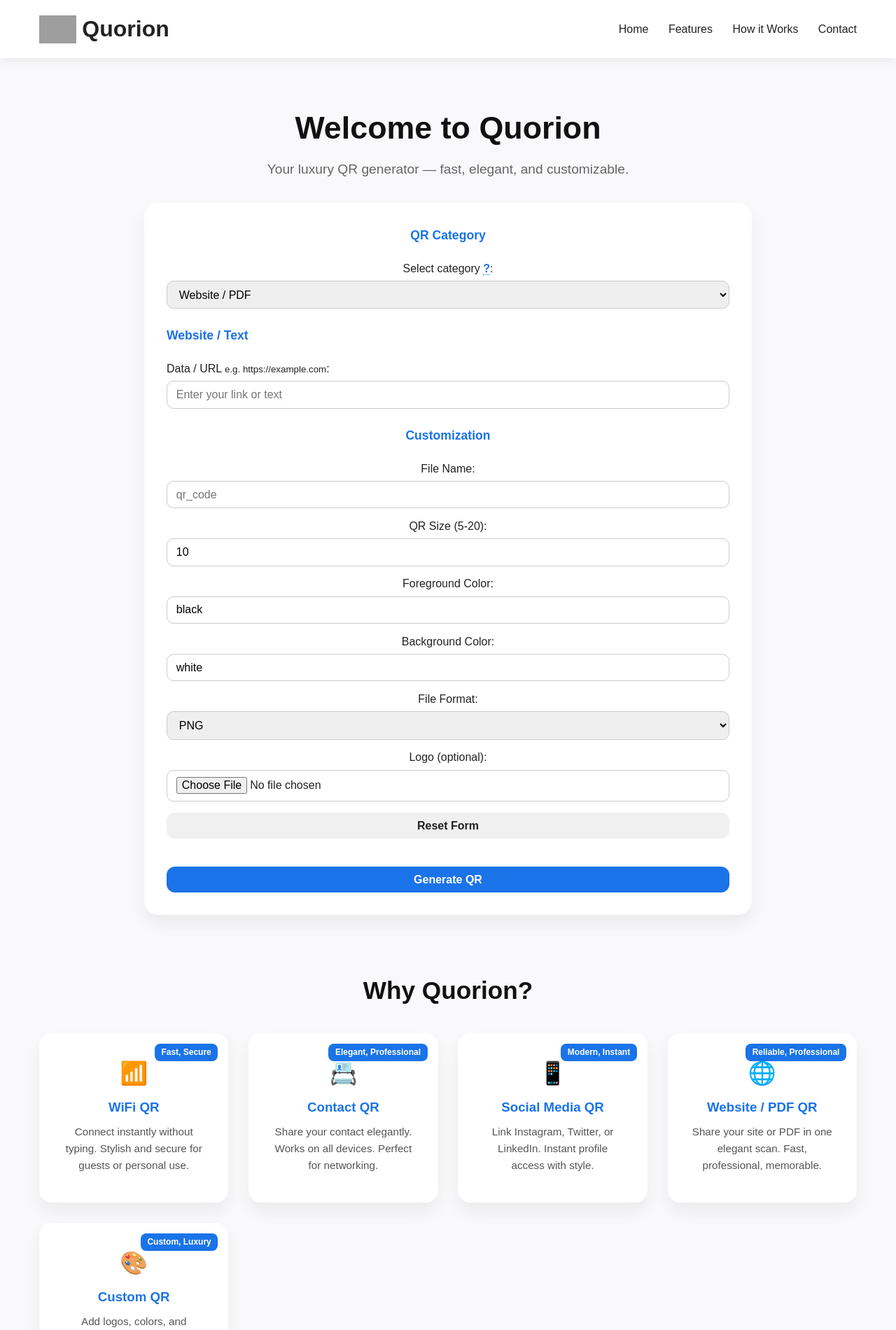
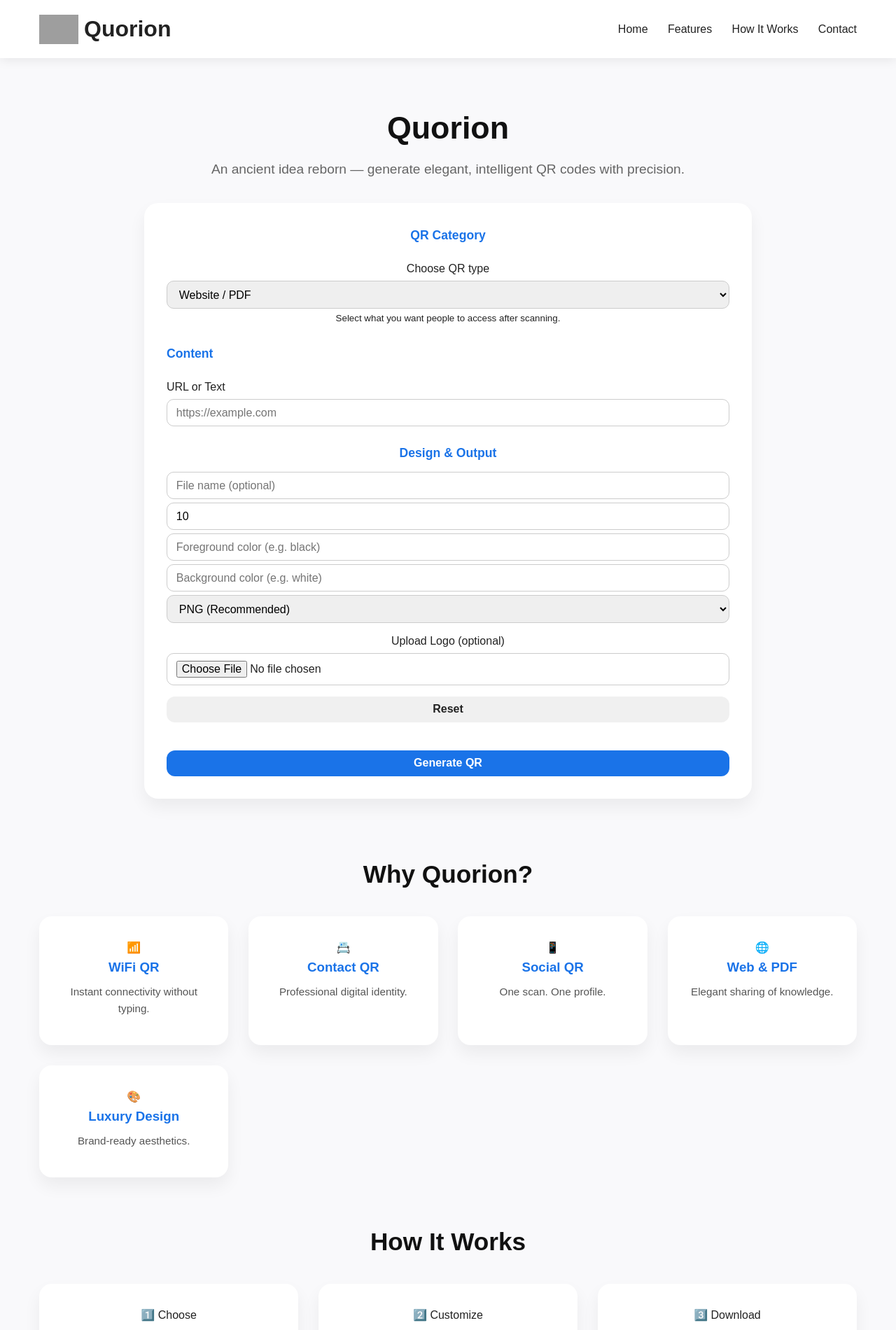
Before and after one commit to SreekaraPenugonda/QUORION, a Flask app: page / in a window 1280 px wide. Shown: the top 1900 px of the page at 70% size. Run offline with Flask 3, Linux system fonts and the light colour scheme; grey boxes are pictures that could not be loaded.

Commit message:
Update index.html with new title and meta tags

```diff
--- a/templates/index.html
+++ b/templates/index.html
@@ -2,182 +2,220 @@
 <html lang="en">
 <head>
 <meta charset="UTF-8">
-<title>Quorion - Decode, Connect, Transform</title>
+
+<title>Quorion — Ancient Precision. Modern Connection.</title>
+
 <meta name="viewport" content="width=device-width, initial-scale=1.0">
+<meta name="description" content="Quorion is a luxury QR generator inspired by ancient knowledge and modern design. Create WiFi, Contact, Social, and Custom QR codes instantly.">
+<meta name="keywords" content="QR Generator, Luxury QR, WiFi QR, Contact QR, Social QR, Custom QR">
+<meta name="author" content="Quorion">
 
-<link rel="stylesheet" href="{{ url_for('static', filename='css/style.css') }}">
+<!-- Open Graph -->
+<meta property="og:title" content="Quorion — Luxury QR Generator">
+<meta property="og:description" content="Decode. Connect. Transform. Premium QR experiences.">
+<meta property="og:type" content="website">
 
-<!-- Smooth Scroll for nav -->
+<!-- Styles -->
+<link rel="stylesheet" href="style.css">
+
+<!-- Smooth Scroll -->
 <script>
-document.addEventListener("DOMContentLoaded", function(){
-  document.querySelectorAll('nav a').forEach(anchor=>{
-    anchor.addEventListener('click',function(e){
+document.addEventListener("DOMContentLoaded", () => {
+  document.querySelectorAll('nav a[href^="#"]').forEach(anchor => {
+    anchor.addEventListener('click', e => {
       e.preventDefault();
-      document.querySelector(this.getAttribute('href')).scrollIntoView({behavior:'smooth'});
+      document.querySelector(anchor.getAttribute('href')).scrollIntoView({ behavior: 'smooth' });
     });
   });
 });
 </script>
+</head>
 
-</head>
 <body>
 
-<!-- HEADER -->
-<header>
+<header role="banner">
   <div class="nav-container">
-    <div class="brand"><img src="{{ url_for('static', filename='images/logo.png') }}" alt="Quorion Logo" height="40"> Quorion</div>
-    <nav>
-        <a href="#">Home</a>
+    <div class="brand" aria-label="Quorion brand">
+      <img src="/static/images/logo.png" alt="Quorion ancient symbol logo" height="42" loading="lazy">
+      <span>Quorion</span>
+    </div>
+
+    <nav role="navigation" aria-label="Main navigation">
+      <a href="#home">Home</a>
       <a href="#features">Features</a>
-        <a href="#howitworks">How it Works</a>
+      <a href="#howitworks">How It Works</a>
       <a href="#contact">Contact</a>
     </nav>
   </div>
 </header>
 
 <noscript>
-<p style="text-align:center; color:red;">JavaScript is required for full functionality. Please enable JS.</p>
+  <p class="noscript-warning">
+    JavaScript is required to generate QR previews. Please enable it for full experience.
+  </p>
 </noscript>
 
-<!-- HERO / QR GENERATOR -->
-<section class="hero">
-<h1 class="animated-text">Welcome to Quorion</h1>
-<p>Your luxury QR generator — fast, elegant, and customizable.</p>
+<main id="home">
 
-<div class="qr-generator">
-<form method="post" enctype="multipart/form-data">
+<!-- HERO -->
+<section class="hero" aria-labelledby="hero-title">
+  <h1 id="hero-title" class="animated-text">Quorion</h1>
+  <p class="hero-subtitle">
+    An ancient idea reborn — generate elegant, intelligent QR codes with precision.
+  </p>
+
+  <div class="qr-generator" role="form" aria-label="QR Generator Form">
+
+  <form method="post" enctype="multipart/form-data" autocomplete="on">
+
     <!-- CATEGORY -->
     <fieldset>
       <legend>QR Category</legend>
-    <label for="category">Select category <span title="Choose the type of QR you want to generate">?</span>:</label>
-    <select name="category" id="category" onchange="showFields()" required>
+
+      <label for="category">Choose QR type</label>
+      <select id="category" name="category" onchange="showFields()" required>
         <option value="website">Website / PDF</option>
         <option value="wifi">WiFi</option>
         <option value="social">Social Media</option>
         <option value="contact">Contact</option>
         <option value="text">Plain Text</option>
       </select>
+
+      <small class="hint">Select what you want people to access after scanning.</small>
     </fieldset>
 
-  <!-- DYNAMIC FIELDS -->
+    <!-- DYNAMIC DATA -->
     <fieldset class="dynamic" id="data_field">
-    <legend>Website / Text</legend>
-    <label>Data / URL <small>e.g. https://example.com</small>:</label>
-    <input type="text" name="data" placeholder="Enter your link or text" required>
+      <legend>Content</legend>
+      <label for="data">URL or Text</label>
+      <input id="data" type="text" name="data" placeholder="https://example.com" required>
     </fieldset>
 
     <fieldset class="dynamic" id="wifi_fields">
-    <legend>WiFi QR</legend>
-    <label>SSID:</label><input type="text" name="ssid" placeholder="MyWiFi">
-    <label>Password:</label><input type="text" name="password" placeholder="******">
-    <label>Security:</label>
+      <legend>WiFi Details</legend>
+      <input type="text" name="ssid" placeholder="Network Name (SSID)">
+      <input type="text" name="password" placeholder="WiFi Password">
       <select name="security">
-      <option value="WPA">WPA</option>
+        <option value="WPA">WPA / WPA2</option>
         <option value="WEP">WEP</option>
-      <option value="NONE">None</option>
+        <option value="NONE">Open Network</option>
       </select>
     </fieldset>
 
     <fieldset class="dynamic" id="contact_fields">
-    <legend>Contact QR</legend>
-    <label>Name:</label><input type="text" name="name" placeholder="John Doe">
-    <label>Phone:</label><input type="text" name="phone" placeholder="+1234567890">
-    <label>Email:</label><input type="email" name="email" placeholder="you@example.com">
+      <legend>Contact Details</legend>
+      <input type="text" name="name" placeholder="Full Name">
+      <input type="tel" name="phone" placeholder="+91XXXXXXXXXX">
+      <input type="email" name="email" placeholder="email@example.com">
     </fieldset>
 
     <fieldset class="dynamic" id="social_fields">
-    <legend>Social Media QR</legend>
-    <label>Platform:</label>
+      <legend>Social Profile</legend>
       <select name="platform">
         <option value="instagram">Instagram</option>
-      <option value="twitter">Twitter</option>
+        <option value="twitter">Twitter (X)</option>
         <option value="linkedin">LinkedIn</option>
       </select>
-    <label>Username:</label><input type="text" name="username" placeholder="@yourhandle">
+      <input type="text" name="username" placeholder="@username">
     </fieldset>
 
     <!-- CUSTOMIZATION -->
     <fieldset>
-    <legend>Customization</legend>
-    <label>File Name:</label><input type="text" name="filename" placeholder="qr_code">
-    <label>QR Size (5-20):</label><input type="number" name="size" value="10" min="5" max="20">
-    <label>Foreground Color:</label><input type="text" name="fill_color" value="black">
-    <label>Background Color:</label><input type="text" name="back_color" value="white">
-    <label>File Format:</label>
+      <legend>Design & Output</legend>
+
+      <input type="text" name="filename" placeholder="File name (optional)">
+      <input type="number" name="size" min="5" max="20" value="10">
+      <input type="text" name="fill_color" placeholder="Foreground color (e.g. black)">
+      <input type="text" name="back_color" placeholder="Background color (e.g. white)">
+
       <select name="file_format">
-      <option value="png">PNG</option>
+        <option value="png">PNG (Recommended)</option>
         <option value="jpg">JPG</option>
       </select>
-    <label>Logo (optional):</label>
+
+      <label>
+        Upload Logo (optional)
         <input type="file" name="logo" accept="image/*">
-    <button type="reset" class="btn-secondary">Reset Form</button>
+      </label>
+
+      <button type="reset" class="btn-secondary">Reset</button>
     </fieldset>
 
     <button type="submit" class="btn-primary">Generate QR</button>
+
   </form>
 
   <!-- PREVIEW -->
   {% if qr_url %}
-<div class="preview">
-<h3>Preview:</h3>
-<img src="{{ qr_url }}" width="250">
-<p>Category: {{ category }} | Size: {{ size }} | Colors: {{ fill_color }}/{{ back_color }}</p>
-<button onclick="copyQR('{{ qr_url }}')">Copy Image URL</button>
-<a href="{{ download_url }}" download class="btn-secondary">Download QR</a>
-<div class="share-buttons">
-  <p>Share:</p>
-  <a href="https://wa.me/?text={{ qr_url }}" target="_blank">WhatsApp</a> |
-  <a href="mailto:?body={{ qr_url }}" target="_blank">Email</a> |
-  <a href="https://twitter.com/intent/tweet?url={{ qr_url }}" target="_blank">Twitter</a>
+  <figure class="preview" aria-live="polite">
+    <img src="{{ qr_url }}" alt="Generated QR code preview">
+    <figcaption>
+      Category: {{ category }} • Size: {{ size }} • Colors: {{ fill_color }} / {{ back_color }}
+    </figcaption>
+
+    <div class="preview-actions">
+      <button onclick="copyQR('{{ qr_url }}')">Copy Link</button>
+      <a href="{{ download_url }}" download class="btn-secondary">Download</a>
     </div>
-</div>
+  </figure>
   {% endif %}
+
   </div>
 </section>
 
 <!-- FEATURES -->
-<section class="features" id="features">
-<h2>Why Quorion?</h2>
+<section id="features" class="features" aria-labelledby="features-title">
+  <h2 id="features-title">Why Quorion?</h2>
+
   <div class="cards">
-  <div class="card"><span>📶</span><h3>WiFi QR</h3><p>Connect instantly without typing. Stylish and secure for guests or personal use.</p><span class="tags">Fast, Secure</span></div>
-  <div class="card"><span>📇</span><h3>Contact QR</h3><p>Share your contact elegantly. Works on all devices. Perfect for networking.</p><span class="tags">Elegant, Professional</span></div>
-  <div class="card"><span>📱</span><h3>Social Media QR</h3><p>Link Instagram, Twitter, or LinkedIn. Instant profile access with style.</p><span class="tags">Modern, Instant</span></div>
-  <div class="card"><span>🌐</span><h3>Website / PDF QR</h3><p>Share your site or PDF in one elegant scan. Fast, professional, memorable.</p><span class="tags">Reliable, Professional</span></div>
-  <div class="card"><span>🎨</span><h3>Custom QR</h3><p>Add logos, colors, and personal branding. Unique and luxurious experience.</p><span class="tags">Custom, Luxury</span></div>
+    <div class="card">📶 <h3>WiFi QR</h3><p>Instant connectivity without typing.</p></div>
+    <div class="card">📇 <h3>Contact QR</h3><p>Professional digital identity.</p></div>
+    <div class="card">📱 <h3>Social QR</h3><p>One scan. One profile.</p></div>
+    <div class="card">🌐 <h3>Web & PDF</h3><p>Elegant sharing of knowledge.</p></div>
+    <div class="card">🎨 <h3>Luxury Design</h3><p>Brand-ready aesthetics.</p></div>
   </div>
 </section>
 
 <!-- HOW IT WORKS -->
-<section class="features" id="howitworks">
+<section id="howitworks" class="features">
   <h2>How It Works</h2>
   <div class="cards">
-  <div class="card"><span>1️⃣</span><h3>Step 1</h3><p>Enter your data or URL and select the QR category.</p></div>
-  <div class="card"><span>2️⃣</span><h3>Step 2</h3><p>Customize your QR with colors, size, and optional logo.</p></div>
-  <div class="card"><span>3️⃣</span><h3>Step 3</h3><p>Preview instantly and download your luxury QR code.</p></div>
+    <div class="card">1️⃣ Choose</div>
+    <div class="card">2️⃣ Customize</div>
+    <div class="card">3️⃣ Download</div>
   </div>
 </section>
 
 <!-- CONTACT -->
-<section class="features" id="contact">
+<section id="contact" class="features">
   <h2>Contact</h2>
-<p>Email: support@quorion.com | Instagram: @quorion | Twitter: @quorion</p>
+  <address>
+    Email: <a href="mailto:support@quorion.com">support@quorion.com</a><br>
+    Instagram: @quorion
+  </address>
 </section>
 
-<!-- JS -->
+</main>
+
+<footer>
+  <p>© 2026 Quorion — Crafted with precision and purpose.</p>
+</footer>
+
 <script>
 function showFields(){
-  const category=document.getElementById("category").value;
-  document.querySelectorAll(".dynamic").forEach(e=>e.style.display="none");
-  if(category==="wifi") document.getElementById("wifi_fields").style.display="block";
-  else if(category==="contact") document.getElementById("contact_fields").style.display="block";
-  else if(category==="social") document.getElementById("social_fields").style.display="block";
-  else document.getElementById("data_field").style.display="block";
+  document.querySelectorAll(".dynamic").forEach(d => d.style.display = "none");
+  const c = document.getElementById("category").value;
+  if(c==="wifi") wifi_fields.style.display="block";
+  else if(c==="contact") contact_fields.style.display="block";
+  else if(c==="social") social_fields.style.display="block";
+  else data_field.style.display="block";
 }
 showFields();
 
 function copyQR(url){
-  navigator.clipboard.writeText(url).then(()=>alert("QR URL copied!"));
+  navigator.clipboard.writeText(url).then(()=>alert("QR link copied!"));
 }
 </script>
+
 </body>
 </html>
```
Lines whose indentation alone changed are shown as unchanged.
